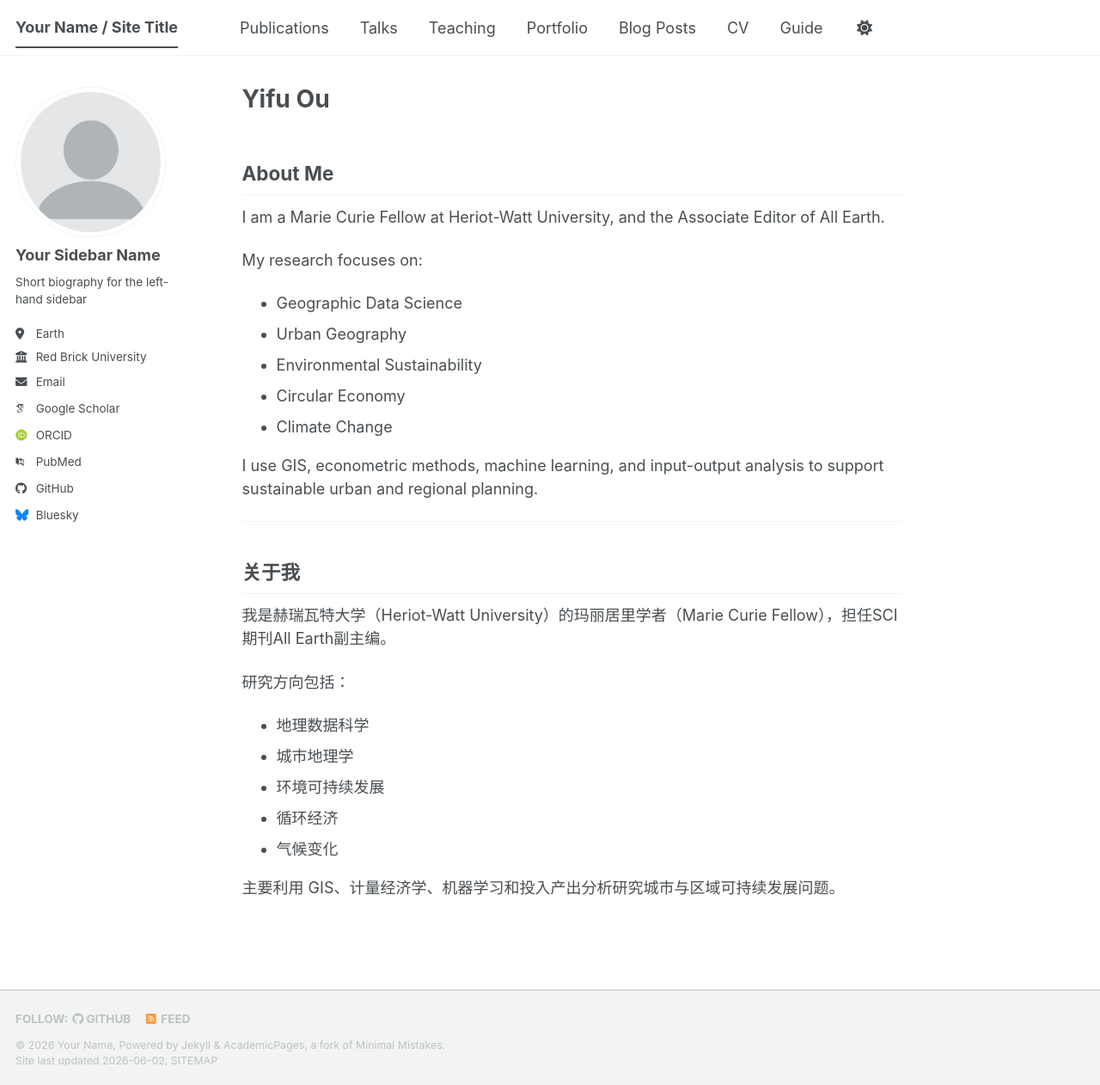
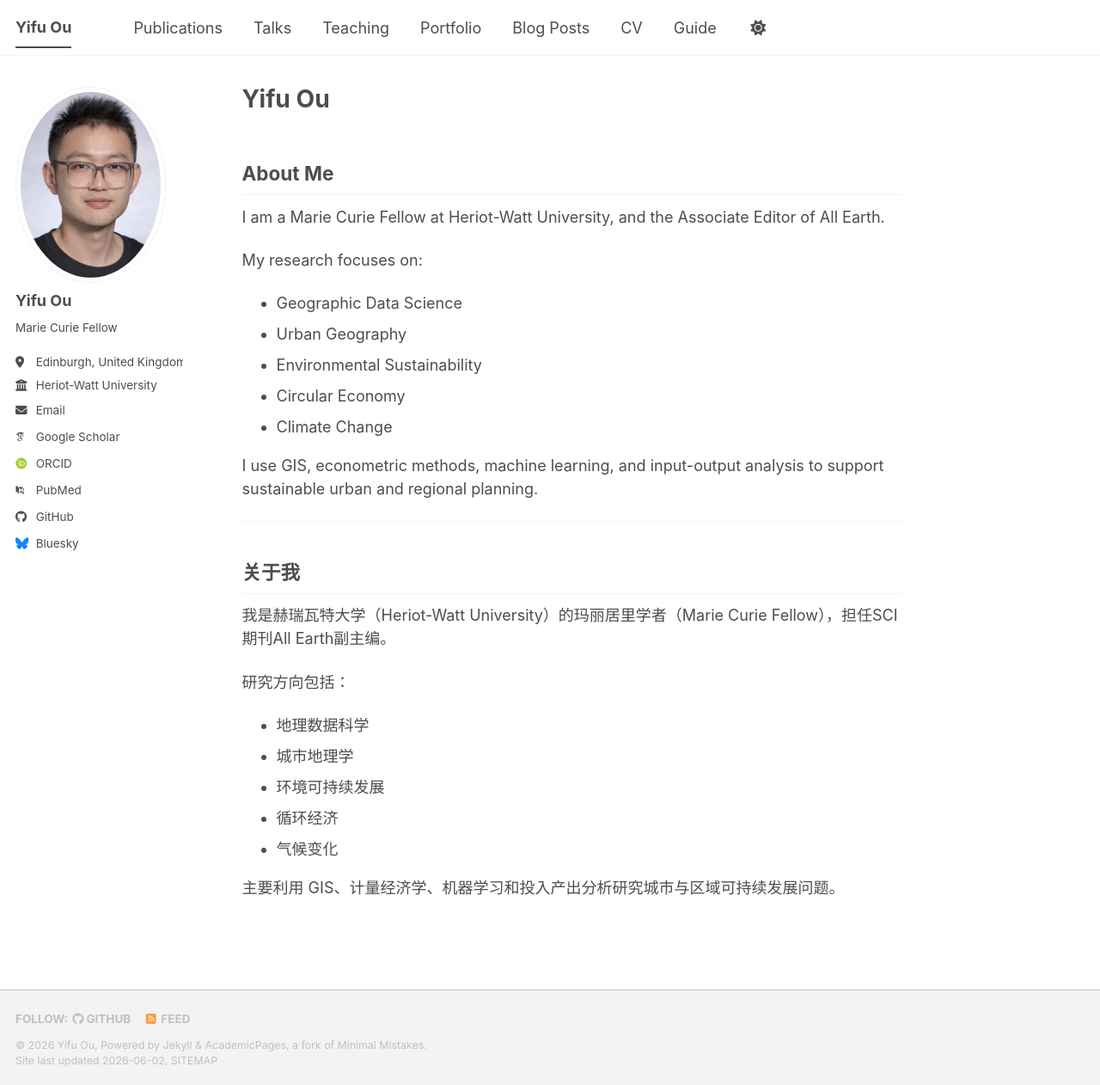
Before and after one commit to YifuOu/YifuOu.github.io, a Jekyll site: the page built from _pages/about.md, in a window 1280 px wide and 1262 px high. Shown: the whole window at 86% size. Built offline with Jekyll 4.4.1, drawn with Linux system fonts in a browser that asks for light colours; some web fonts are replaced; a script bundle is joined from its source files by our own code; library files that are not in the unit come from our copies.

Commit message:
Update _config.yml

```diff
--- a/_config.yml
+++ b/_config.yml
@@ -9,9 +9,9 @@
 # Basic Site Settings
 locale                   : "en-US"
 site_theme               : "default" # The available themes options are "default", "air", "sunrise", "mint", "dirt" and "contrast"
-title                    : "Your Name / Site Title"
+title                    : "Yifu Ou"
 title_separator          : "-"
-name                     : &name "Your Name"
+name                     : "Yifu Ou"
 description              : &description "Your Name's academic portfolio"   # Update this with a general description of your site, this is the default if not overridden by a page
 url                      : https://academicpages.github.io # The base hostname & protocol for your site e.g. "https://[your GitHub username].github.io",
                                                            # or if you already have some other page hosted on Github then use "https://[your GitHub username].github.io/[Your Repo Name]"
@@ -23,14 +23,12 @@ repository               : "academicpages/academicpages.github.io"
 #               Additional customization can be done by editing /_includes/author-profile.html
 author:
   # Biographic information
-  avatar           : "profile.png"
-  name             : "Your Sidebar Name"
-  pronouns         : # example: "she/her"
-  bio              : "Short biography for the left-hand sidebar"
-  location         : "Earth"
-  employer         : "Red Brick University"
-  uri              : # URL
-  email            : "none@example.org"
+  avatar           : "profile.jpg"
+  name             : "Yifu Ou"
+  bio              : "Marie Curie Fellow"
+  location         : "Edinburgh, United Kingdom"
+  employer         : "Heriot-Watt University"
+  email            : "oyf915@connect.hku.hk"
 
   # Academic websites
   academia         : # URL
@@ -51,7 +49,8 @@ author:
   bitbucket        : # Username - Update with your username on the site
   codepen          : # Username
   dribbble         : # Username
-  github           : "academicpages"
+  github            : "yifuou"
+  orcid             : "0000-0001-8756-8018"
   kaggle           : # Username
   stackoverflow    : # User number or user number and name (i.e., use "1" or "1/jeff-atwood")
 
```
